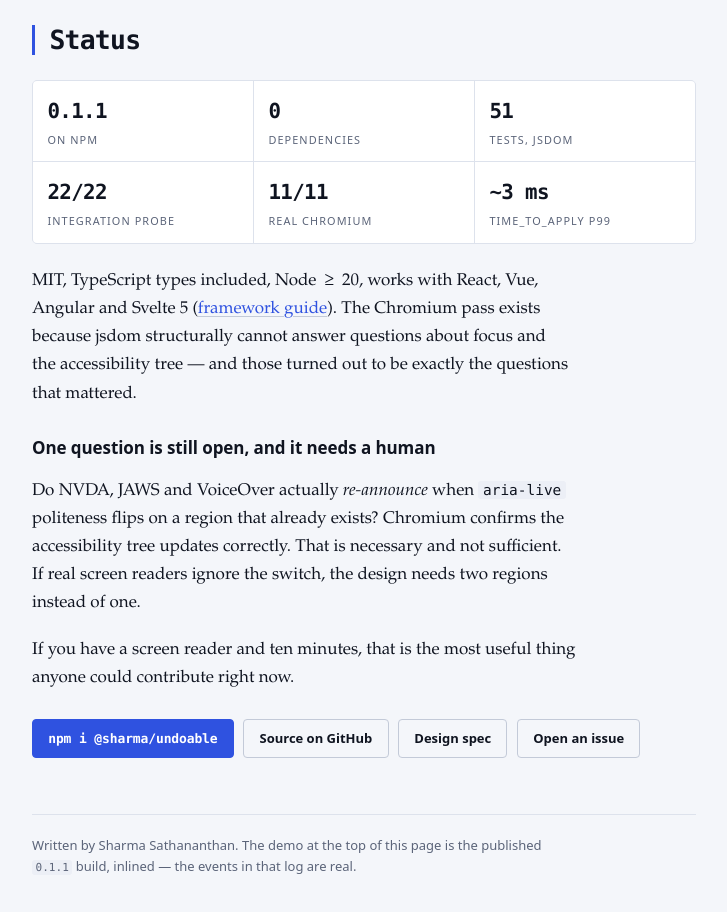
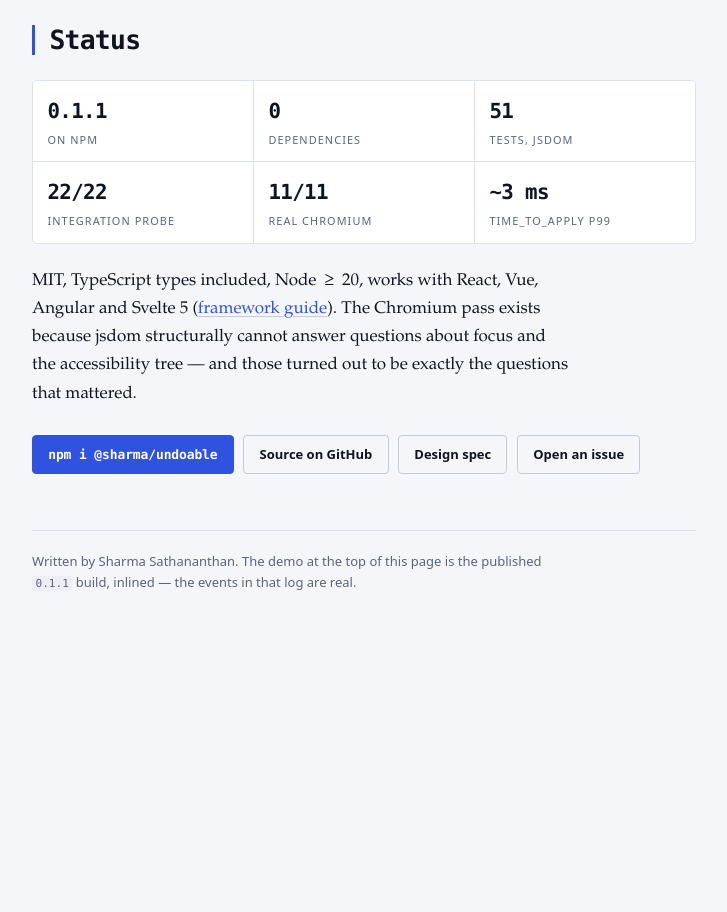
Before and after one commit to sharma-open-source/undoable, a plain HTML site: page index.html in a window 1280 px wide. Shown: the part 7877-8789 px from the top of the page, without its empty margins (276-1003 px from the left). After the commit the page ends 8566 px from the top, so only its background shows below. Drawn offline with Linux system fonts and the light colour scheme.

Commit message:
Comment out open question about screen reader announcements
Comment out a question regarding screen reader behavior and related text.

```diff
--- a/index.html
+++ b/index.html
@@ -897,9 +897,9 @@ defineAction(<span class="st">'archiveItem'</span>, {
         <div class="stat"><b>~3 ms</b><span>time_to_apply p99</span></div>
       </div>
       <p>MIT, TypeScript types included, Node&nbsp;≥&nbsp;20, works with React, Vue, Angular and Svelte&nbsp;5 (<a href="https://github.com/sharma-open-source/undoable/blob/main/docs/frameworks.md">framework guide</a>). The Chromium pass exists because jsdom structurally cannot answer questions about focus and the accessibility tree — and those turned out to be exactly the questions that mattered.</p>
-      <h3>One question is still open, and it needs a human</h3>
+      <!--<h3>One question is still open, and it needs a human</h3>
       <p>Do NVDA, JAWS and VoiceOver actually <em>re-announce</em> when <code>aria-live</code> politeness flips on a region that already exists? Chromium confirms the accessibility tree updates correctly. That is necessary and not sufficient. If real screen readers ignore the switch, the design needs two regions instead of one.</p>
-      <p>If you have a screen reader and ten minutes, that is the most useful thing anyone could contribute right now.</p>
+      <p>If you have a screen reader and ten minutes, that is the most useful thing anyone could contribute right now.</p>-->
       <div class="install">
         <a class="primary" href="https://www.npmjs.com/package/@sharma/undoable">npm i @sharma/undoable</a>
         <a href="https://github.com/sharma-open-source/undoable">Source on GitHub</a>
```
